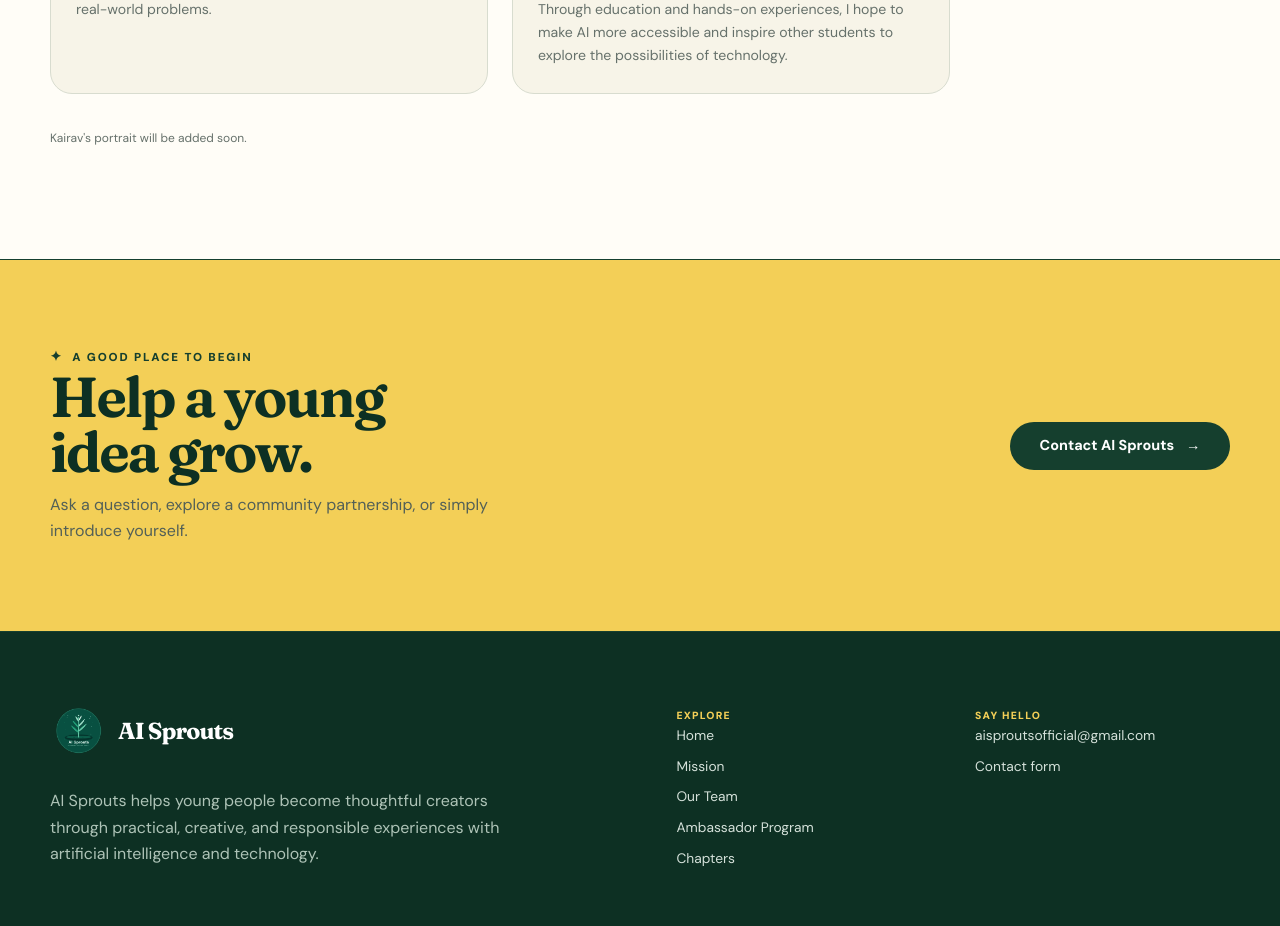
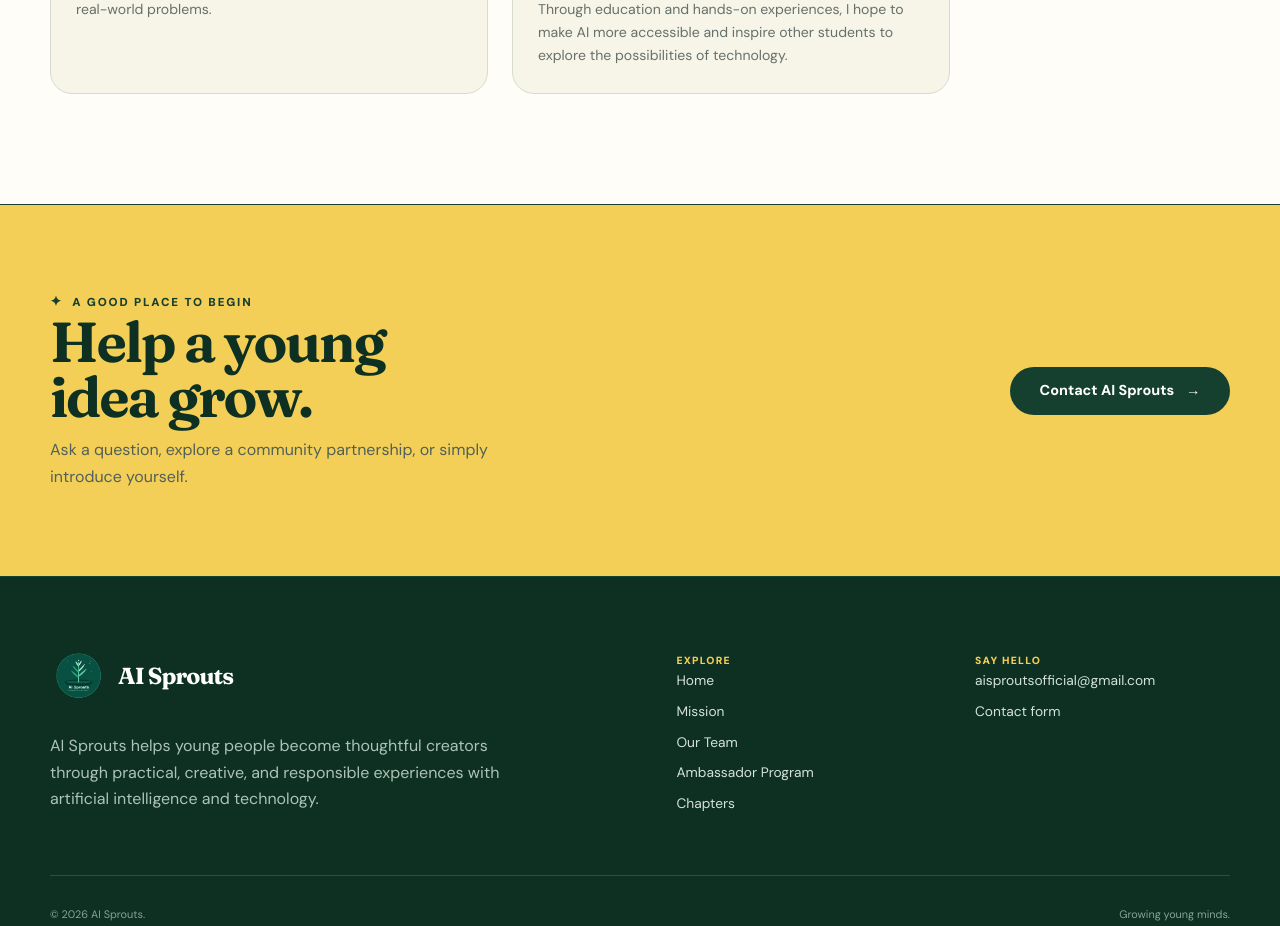
Before and after one commit to suhaanthayyil/ai-sprouts-website, a Next.js app: page /team in a window 1280 px wide. Shown: the part 1580-2506 px from the top of the page. Built offline with nearby package versions, Linux system fonts and the light colour scheme.

Commit message:
Remove team portrait notice

```diff
--- a/app/team/page.tsx
+++ b/app/team/page.tsx
@@ -41,7 +41,6 @@ export default function TeamPage() {
               <p>I&apos;m passionate about artificial intelligence and its potential to transform how we learn, create, and solve problems. Through education and hands-on experiences, I hope to make AI more accessible and inspire other students to explore the possibilities of technology.</p>
             </article>
           </div>
-          <p className="placeholder-disclosure">Kairav&apos;s portrait will be added soon.</p>
         </div>
       </section>
       <ContactBand />
```
